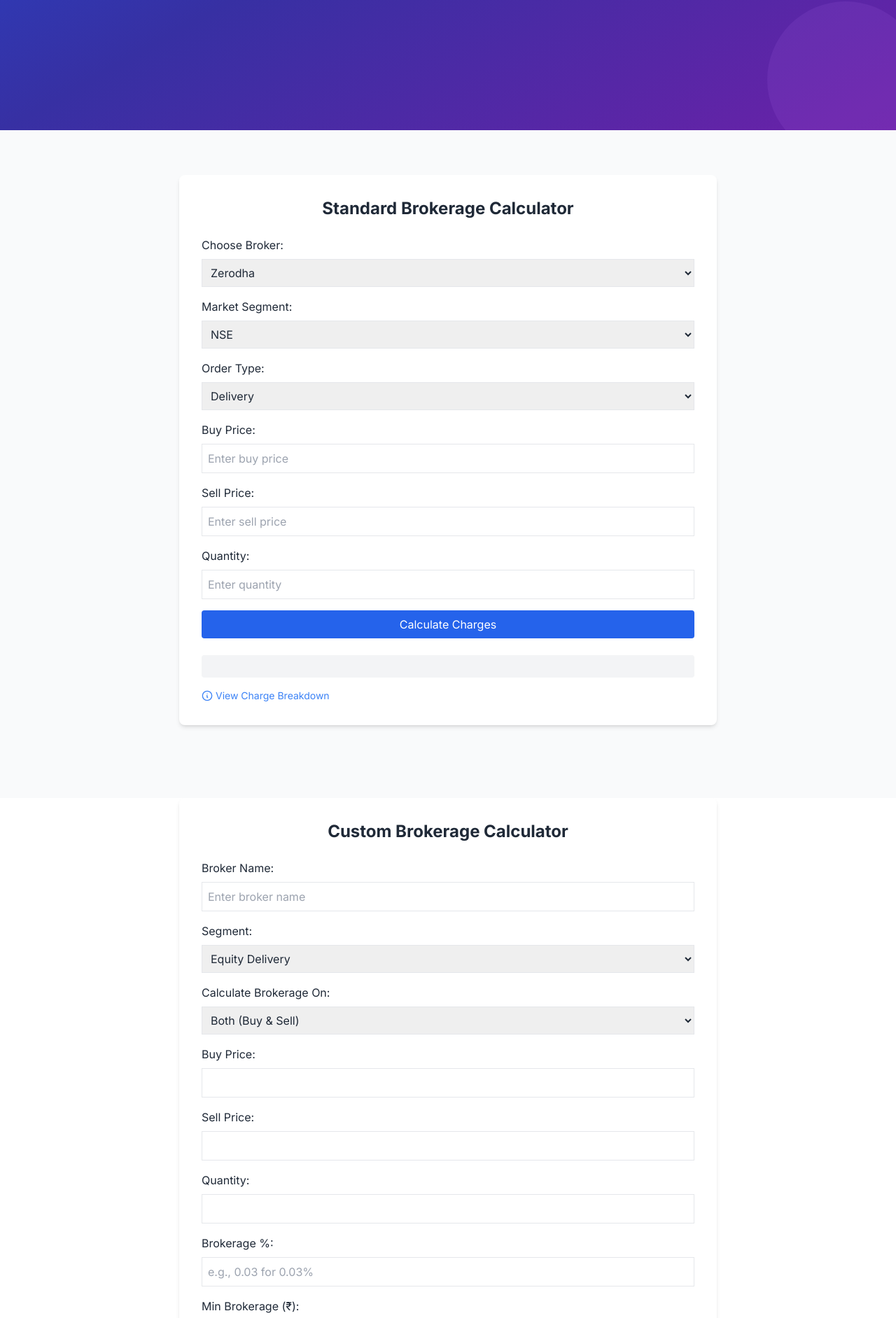
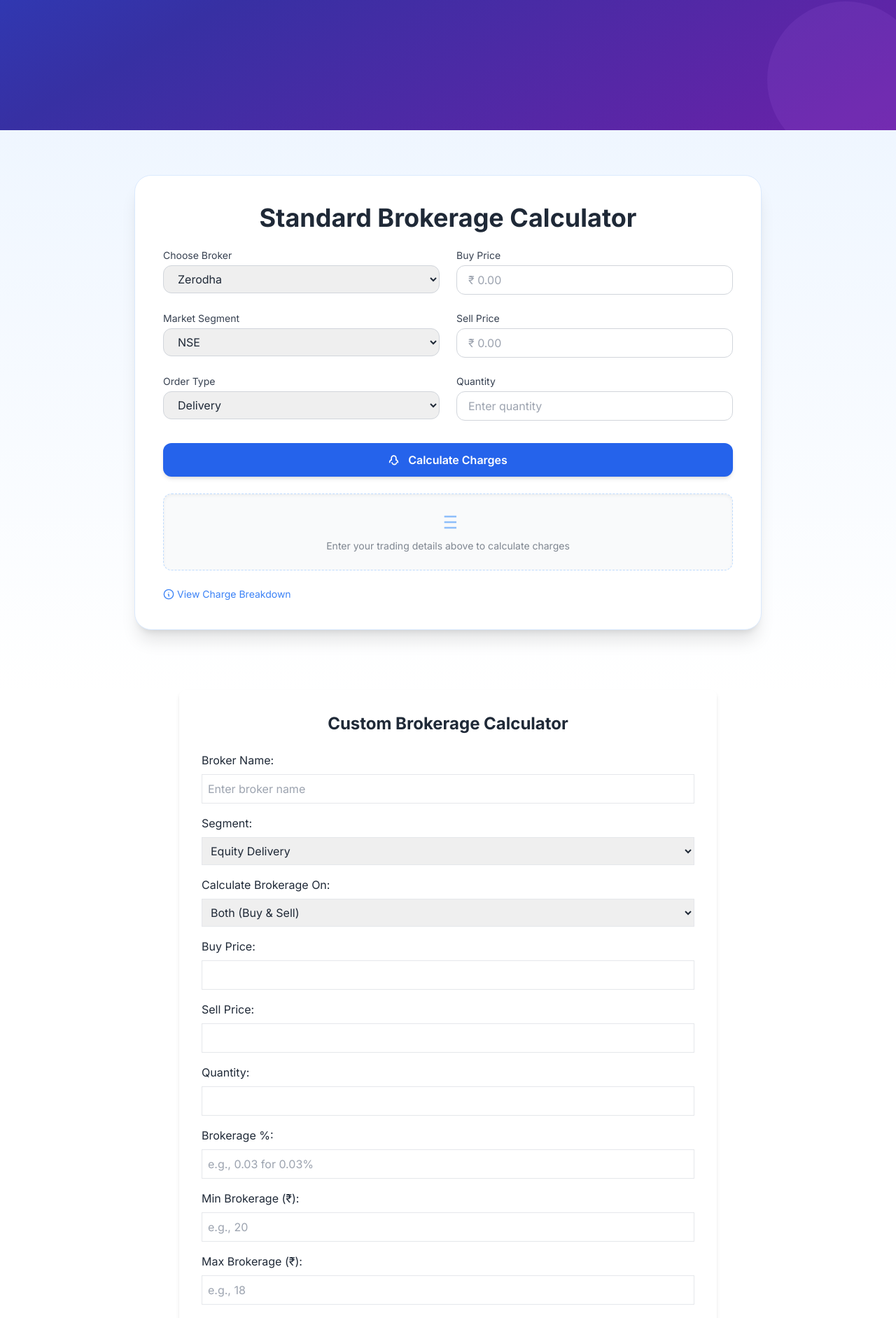
Before and after one commit to Ranveer45521/brokedge, a Django app: page / in a window 1280 px wide. Shown: the part 598-2481 px from the top of the page at 70% size. Run offline with Django 5.2, Linux system fonts and the light colour scheme; data comes from the database, SQL or seed files in the repository; some libraries are stand-ins or nearby versions.

Commit message:
UI update for calculator

```diff
--- a/blog/templates/index.html
+++ b/blog/templates/index.html
@@ -107,27 +107,45 @@
 </section>
 
 <!-- Standard Brokerage Calculator Section -->
-<section id="calculator" class="py-16 px-4 bg-gray-50">
-  <div class="max-w-3xl mx-auto bg-white p-8 rounded-lg shadow-md mb-10">
-    <h2 class="text-2xl font-bold mb-6 text-center">Standard Brokerage Calculator</h2>
-    <form id="standardCalcForm" method="POST" action="#calculator" onsubmit="event.preventDefault(); calculateCharges();">
+<section id="calculator" class="py-16 px-4 bg-gradient-to-b from-blue-50 to-white min-h-screen">
+  <div class="max-w-4xl mx-auto bg-white shadow-xl rounded-3xl p-8 sm:p-10 space-y-6 transition-all duration-300 border border-blue-100">
+    <h2 class="text-3xl sm:text-4xl font-bold text-center text-gray-800 mb-6">Standard Brokerage Calculator</h2>
+
+    <form id="standardCalcForm" method="POST" onsubmit="event.preventDefault(); calculateCharges();">
       {% csrf_token %}
-      <label class="block mb-2">Choose Broker:</label>
-      <select id="broker" class="w-full p-2 border mb-4" required>
+      <div class="grid sm:grid-cols-2 gap-6">
+
+        <div>
+          <label class="block text-sm font-medium text-gray-700 mb-1">Choose Broker</label>
+          <select id="broker" class="w-full px-4 py-2 rounded-xl border border-gray-300 focus:ring-2 focus:ring-blue-500 focus:outline-none" required>
             <option value="zerodha">Zerodha</option>
             <option value="upstox">Upstox</option>
             <option value="groww">Groww</option>
             <option value="angelone">Angel One</option>
           </select>
+        </div>
 
-      <label class="block mb-2">Market Segment:</label>
-      <select id="segment" class="w-full p-2 border mb-4" required>
+        <div>
+          <label class="block text-sm font-medium text-gray-700 mb-1">Buy Price</label>
+          <input type="number" id="buyPrice" placeholder="₹ 0.00" class="w-full px-4 py-2 rounded-xl border border-gray-300 focus:ring-2 focus:ring-blue-500 focus:outline-none" required />
+        </div>
+
+        <div>
+          <label class="block text-sm font-medium text-gray-700 mb-1">Market Segment</label>
+          <select id="segment" class="w-full px-4 py-2 rounded-xl border border-gray-300 focus:ring-2 focus:ring-blue-500 focus:outline-none" required>
             <option value="nse">NSE</option>
             <option value="bse">BSE</option>
           </select>
+        </div>
 
-      <label class="block mb-2">Order Type:</label>
-      <select id="orderType" class="w-full p-2 border mb-4" required>
+        <div>
+          <label class="block text-sm font-medium text-gray-700 mb-1">Sell Price</label>
+          <input type="number" id="sellPrice" placeholder="₹ 0.00" class="w-full px-4 py-2 rounded-xl border border-gray-300 focus:ring-2 focus:ring-blue-500 focus:outline-none" required />
+        </div>
+
+        <div>
+          <label class="block text-sm font-medium text-gray-700 mb-1">Order Type</label>
+          <select id="orderType" class="w-full px-4 py-2 rounded-xl border border-gray-300 focus:ring-2 focus:ring-blue-500 focus:outline-none" required>
             <option value="delivery">Delivery</option>
             <option value="intraday">Intraday</option>
             <option value="futures">Futures</option>
@@ -136,22 +154,33 @@
             <option value="commodities">Commodities</option>
             <option value="mtf">MTF</option>
           </select>
+        </div>
 
-      <label class="block mb-2">Buy Price:</label>
-      <input type="number" id="buyPrice" placeholder="Enter buy price" class="w-full p-2 border mb-4" required />
+        <div>
+          <label class="block text-sm font-medium text-gray-700 mb-1">Quantity</label>
+          <input type="number" id="quantity" placeholder="Enter quantity" class="w-full px-4 py-2 rounded-xl border border-gray-300 focus:ring-2 focus:ring-blue-500 focus:outline-none" required />
+        </div>
+      </div>
 
-      <label class="block mb-2">Sell Price:</label>
-      <input type="number" id="sellPrice" placeholder="Enter sell price" class="w-full p-2 border mb-4" required />
-
-      <label class="block mb-2">Quantity:</label>
-      <input type="number" id="quantity" placeholder="Enter quantity" class="w-full p-2 border mb-4" required />
-
-      <button type="submit" class="bg-blue-600 text-white p-2 w-full rounded hover:bg-blue-700">Calculate Charges</button>
+      <div class="mt-8">
+        <button type="submit" class="w-full bg-blue-600 hover:bg-blue-700 text-white py-3 rounded-xl font-semibold flex items-center justify-center gap-2 shadow-md transition-all duration-300">
+          <svg class="w-5 h-5" fill="none" stroke="currentColor" stroke-width="2" viewBox="0 0 24 24">
+            <path d="M16 17v-1a4 4 0 00-3-3.87V9a4 4 0 00-8 0v3.13A4 4 0 002 16v1m12-1a4 4 0 01-8 0"></path>
+          </svg>
+          Calculate Charges
+        </button>
+      </div>
     </form>
 
-    <div class="mt-6 bg-gray-100 p-4 rounded" id="results"></div>
+    <div class="bg-gray-50 mt-10 p-6 rounded-xl text-center shadow-inner border border-dashed border-blue-200" id="results">
+      <div class="flex flex-col items-center justify-center opacity-70">
+        <svg class="w-8 h-8 mb-2 text-blue-400" fill="none" stroke="currentColor" viewBox="0 0 24 24">
+          <path d="M8 6h13M8 12h13M8 18h13M3 6h.01M3 12h.01M3 18h.01" stroke-width="2"></path>
+        </svg>
+        <p class="text-sm text-gray-600">Enter your trading details above to calculate charges</p>
+      </div>
+    </div>
 
-    <!-- ℹ️ Breakdown Popover Trigger -->
     <div class="mt-4 text-right">
       <button onclick="toggleBreakdown()" class="text-blue-500 hover:text-blue-700 text-sm flex items-center space-x-1">
         <svg xmlns="http://www.w3.org/2000/svg" class="h-4 w-4 inline" fill="none" viewBox="0 0 24 24" stroke="currentColor">
@@ -162,7 +191,6 @@
       </button>
     </div>
 
-    <!-- 💬 Breakdown Cloud Box -->
     <div id="breakdownBox" class="hidden mt-4 p-4 bg-white border border-gray-300 rounded shadow text-sm text-gray-800">
       <strong>Charge Breakdown:</strong>
       <ul class="mt-2 space-y-1" id="breakdownDetails"></ul>
--- a/brokedge_site/settings.py
+++ b/brokedge_site/settings.py
@@ -6,7 +6,7 @@ BASE_DIR = Path(__file__).resolve().parent.parent
 # --- Security ---
 SECRET_KEY = 'django-insecure-7_o_@g9%9c_8=w8c+2)9gyj^2f&k&633(&e4el&f^xn7tvqqgd'  # ✅ Keep secret in production
 DEBUG = True  # ❗ Set to False in production
-ALLOWED_HOSTS = ['brokedge.onrender.com']  # ❗ Set this in production (e.g., ['localhost', 'yourdomain.com'])
+ALLOWED_HOSTS = ['127.0.0.1', 'localhost', 'brokedge.onrender.com']  # ❗ Set this in production (e.g., ['localhost', 'yourdomain.com'])
 
 # --- Installed Applications ---
 INSTALLED_APPS = [
```
Lines whose indentation alone changed are shown as unchanged.
